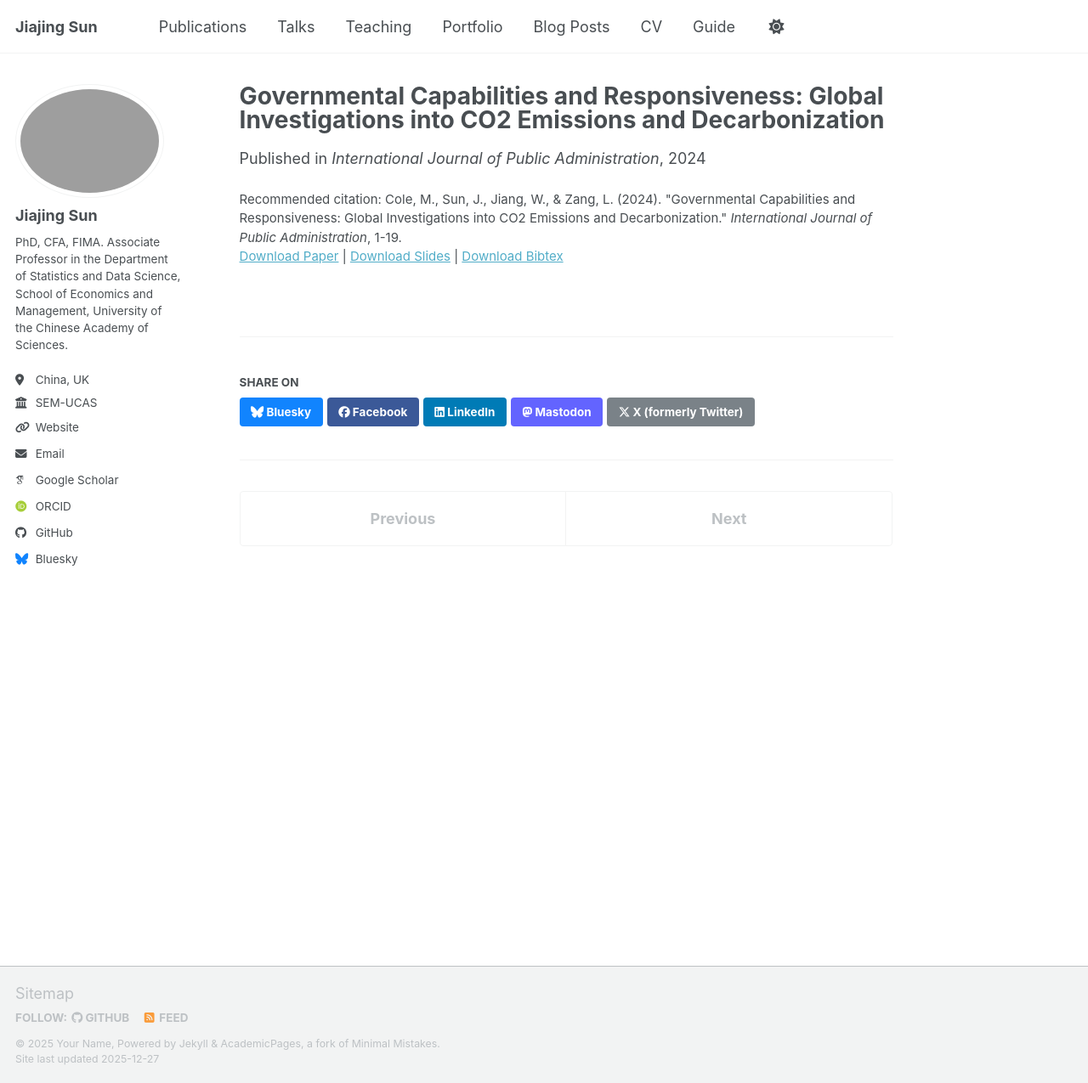
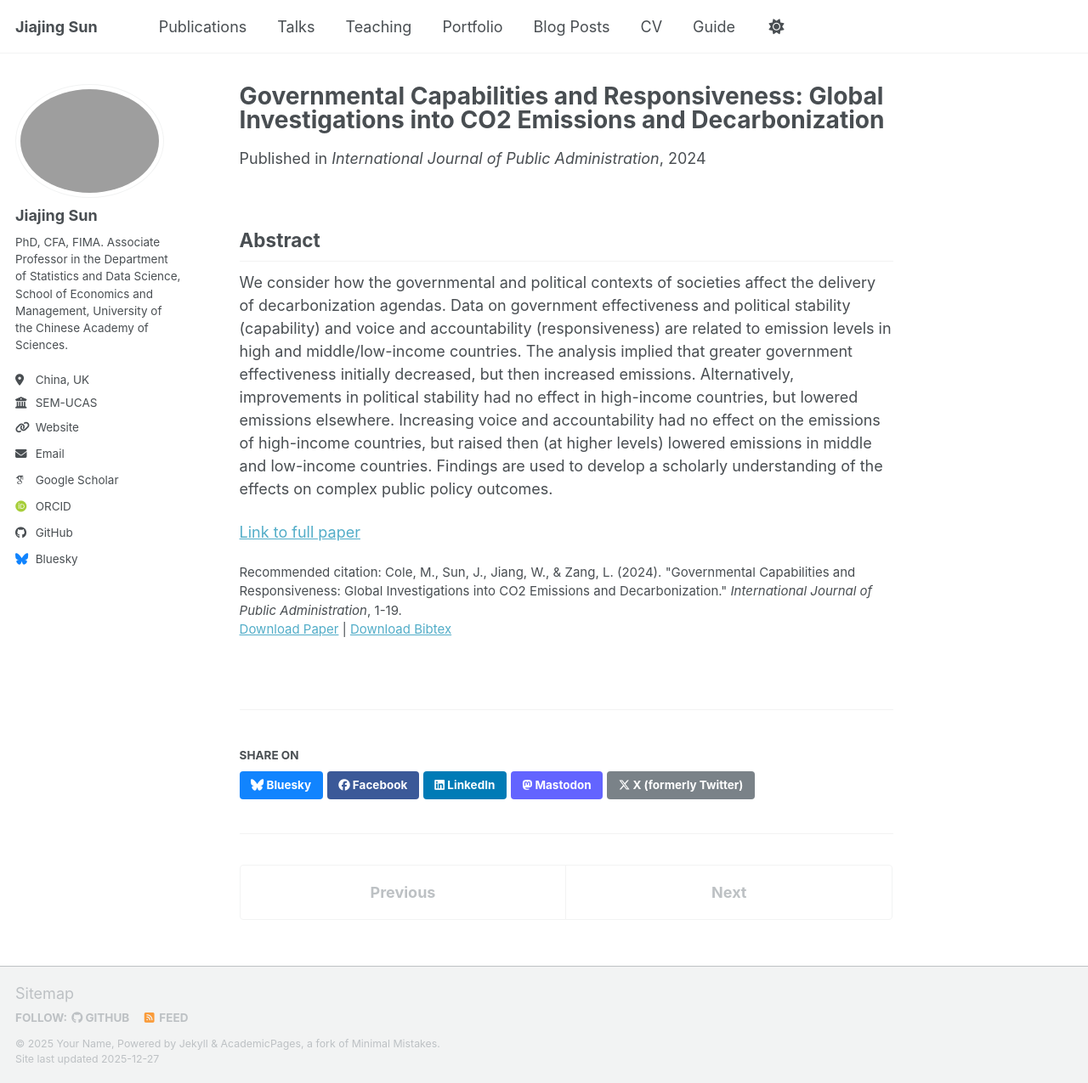
Before and after one commit to Jiajing-Sun/jiajing-sun.github.io, a Jekyll site: the page built from _publications/paper-3.md, in a window 1280 px wide and 1275 px high. Shown: the whole window at 85% size. Built offline with Jekyll 4.4.1, drawn with Linux system fonts in a browser that asks for light colours; some web fonts are replaced; a script bundle is joined from its source files by our own code; library files that are not in the unit come from our copies.

Commit message:
Update paper-3.md

```diff
--- a/_publications/paper-3.md
+++ b/_publications/paper-3.md
@@ -6,8 +6,13 @@ permalink: /publication/2024-01-01-governmental-capabilities-and-responsiveness
 excerpt: 'This paper investigates the relationship between governmental capabilities and CO2 emissions in the context of global decarbonization efforts.'
 date: 2024-01-01
 venue: 'International Journal of Public Administration'
-slidesurl: ''
-paperurl: ''
+paperurl: 'https://doi.org/10.1080/01900692.2024.2386271'
 bibtexurl: 'https://academicpages.github.io/files/bibtex3.bib'
 citation: 'Cole, M., Sun, J., Jiang, W., & Zang, L. (2024). "Governmental Capabilities and Responsiveness: Global Investigations into CO2 Emissions and Decarbonization." <i>International Journal of Public Administration</i>, 1-19.'
 ---
+
+## Abstract
+
+We consider how the governmental and political contexts of societies affect the delivery of decarbonization agendas. Data on government effectiveness and political stability (capability) and voice and accountability (responsiveness) are related to emission levels in high and middle/low-income countries. The analysis implied that greater government effectiveness initially decreased, but then increased emissions. Alternatively, improvements in political stability had no effect in high-income countries, but lowered emissions elsewhere. Increasing voice and accountability had no effect on the emissions of high-income countries, but raised then (at higher levels) lowered emissions in middle and low-income countries. Findings are used to develop a scholarly understanding of the effects on complex public policy outcomes.
+
+[Link to full paper](https://doi.org/10.1080/01900692.2024.2386271)
```
